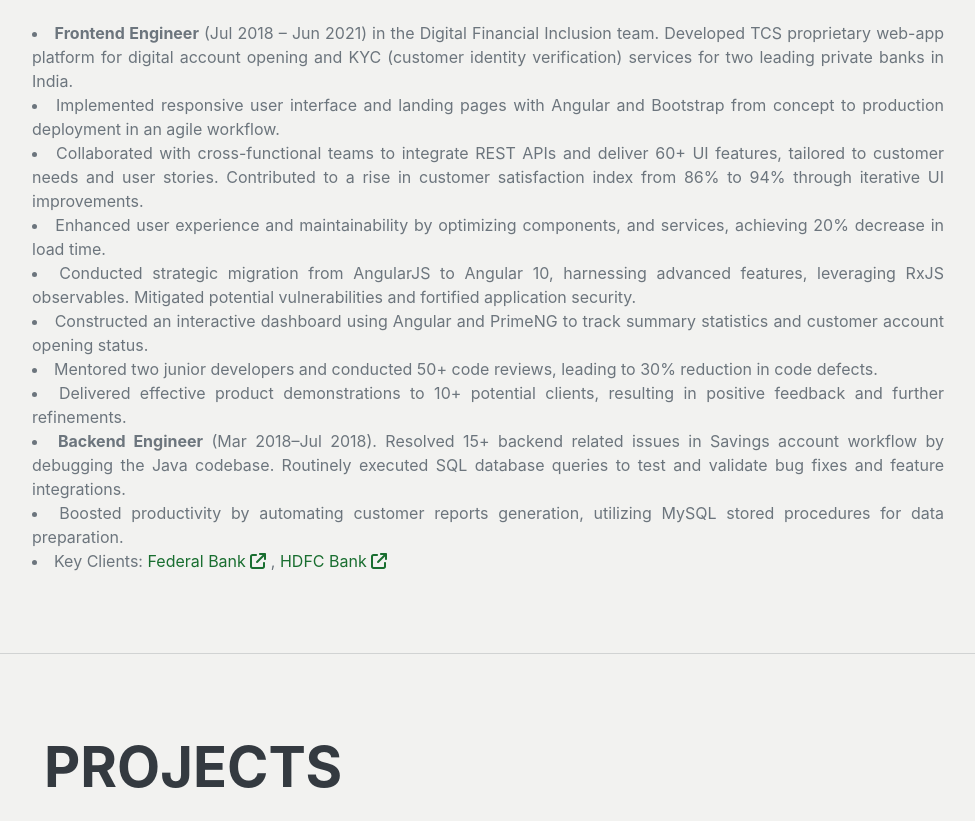
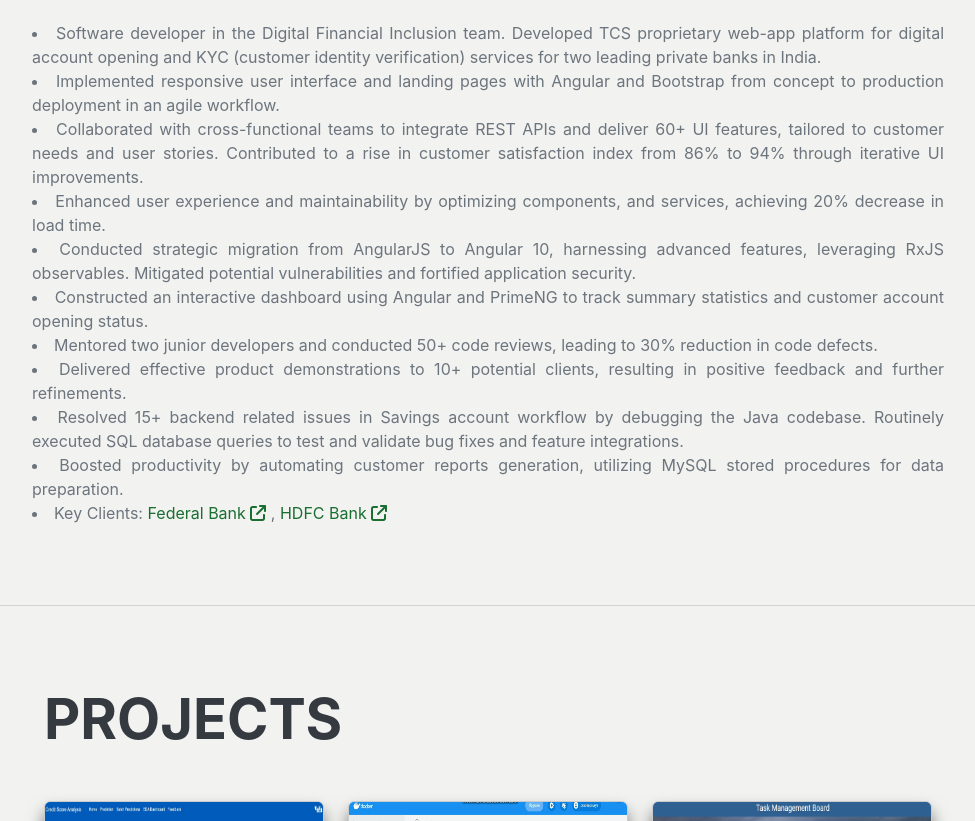
Before and after one commit to rpradeepsurya/rpradeepsurya.github.io, a plain HTML site: page index.html in a window 1280 px wide. Shown: the part 2597-3418 px from the top of the page, without its empty margins (288-1263 px from the left). Drawn offline with nearby package versions, Linux system fonts and the light colour scheme; a web font is replaced by a local one.

Commit message:
Update index.html

```diff
--- a/index.html
+++ b/index.html
@@ -381,7 +381,7 @@
                     <div class="flex-shrink-0"><span class="text-primary">March 2018 - June 2021</span></div>
                 </div>
                 <div class="flex-grow-1">
-                    <li class="justify" data-aos="zoom-in" data-aos-duration="500"><strong>Frontend Engineer</strong> (Jul 2018 – Jun 2021) in the Digital Financial Inclusion
+                    <li class="justify" data-aos="zoom-in" data-aos-duration="500">Software developer in the Digital Financial Inclusion
                         team. Developed TCS proprietary web-app platform for digital account opening and KYC (customer identity
                         verification) services for two leading private banks in India.</li>
                     <li class="justify" data-aos="zoom-in" data-aos-duration="600">Implemented responsive user interface and landing pages with Angular and
@@ -398,7 +398,7 @@
                     <li class="justify" data-aos="zoom-in" data-aos-duration="1000">Mentored two junior developers and conducted 50+ code reviews, leading to 30% reduction in code defects.</li>
                     <li class="justify" data-aos="zoom-in" data-aos-duration="1100">Delivered effective product demonstrations to 10+ potential clients, resulting
                         in positive feedback and further refinements.</li>
-                    <li class="justify" data-aos="zoom-in" data-aos-duration="1200"><strong>Backend Engineer</strong> (Mar 2018–Jul 2018). Resolved 15+ backend related issues in
+                    <li class="justify" data-aos="zoom-in" data-aos-duration="1200">Resolved 15+ backend related issues in
                         Savings account workflow by debugging the Java codebase. Routinely executed SQL database queries to test
                         and validate bug fixes and feature integrations.</li>
                     <li class="justify" data-aos="zoom-in" data-aos-duration="1300">Boosted productivity by automating customer reports generation, utilizing MySQL
```
